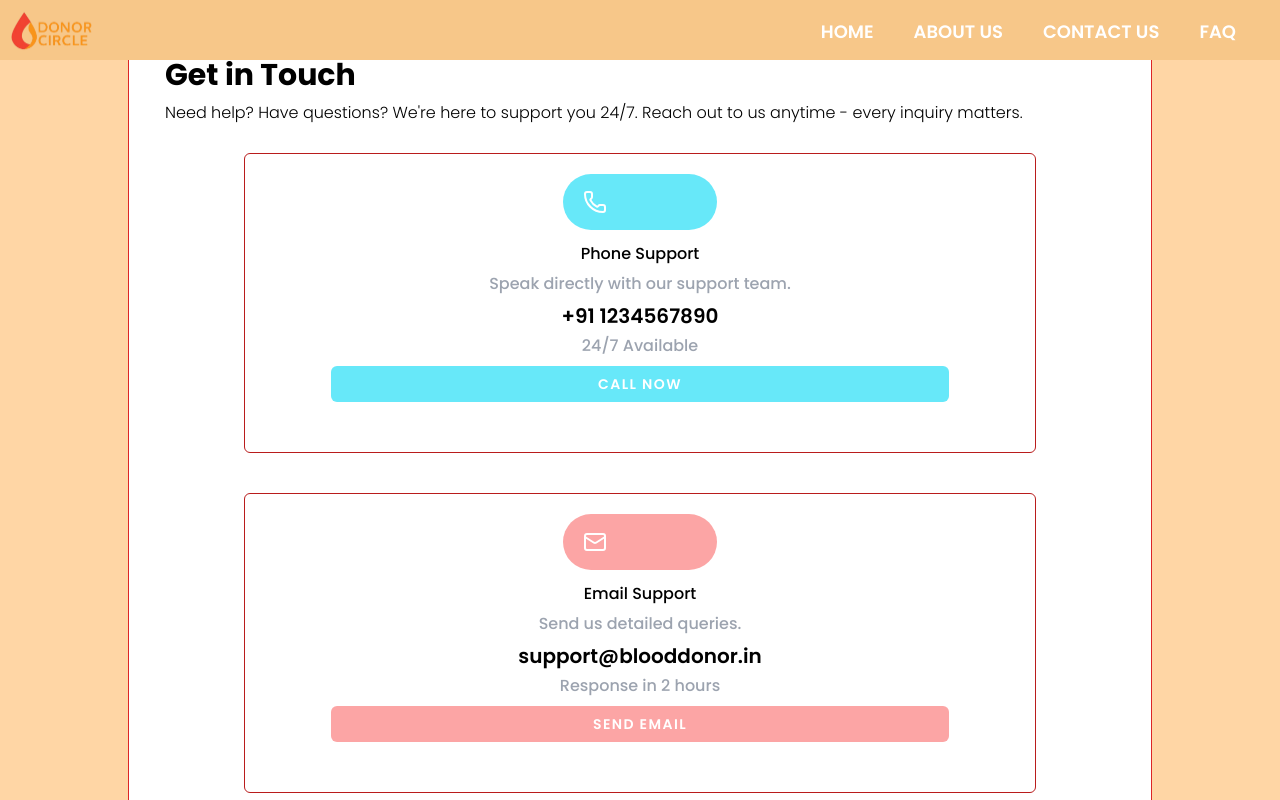
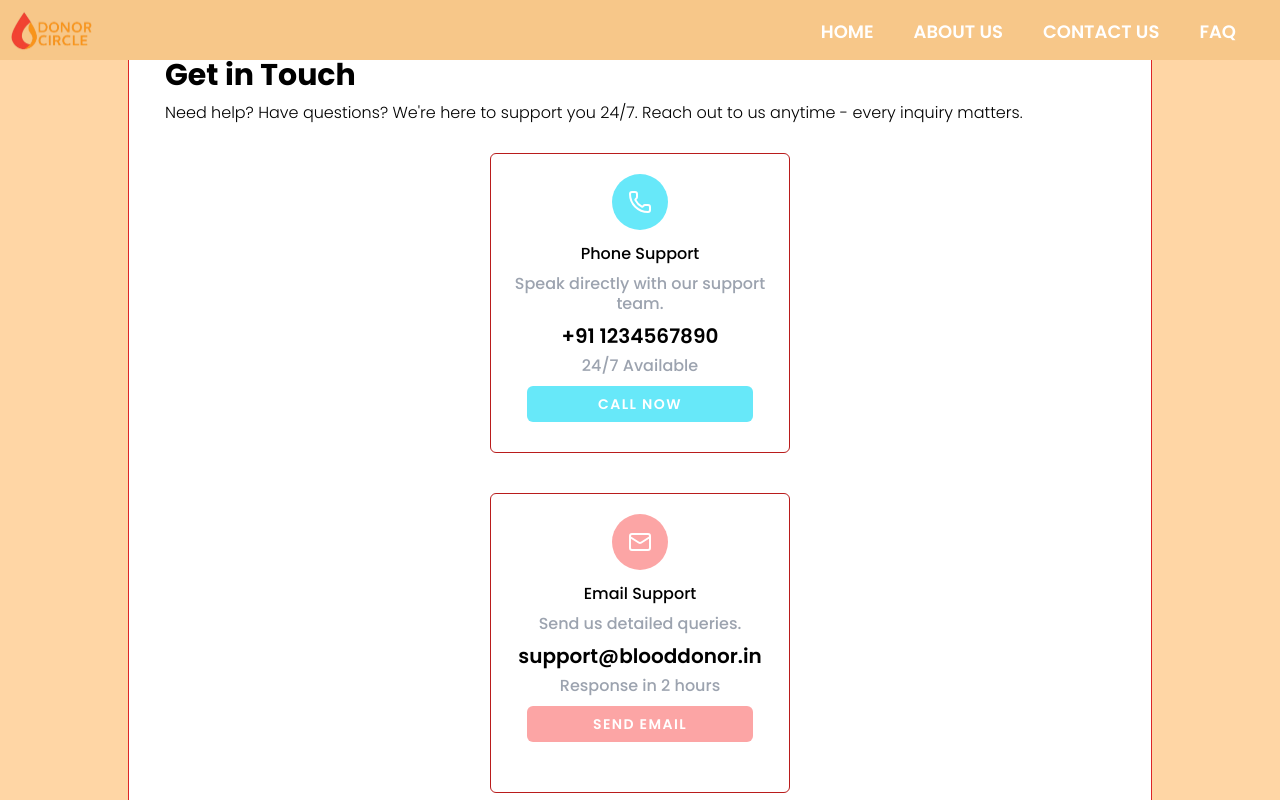
Before and after one commit to TanmayVidhate/DonorCircle_2, a React (Vite) app in the folder client/: page /contactus in a window 1280 px wide. Shown: the top 800 px of the page. Built offline with nearby package versions, Linux system fonts and the light colour scheme.

Commit message:
add md breakpoint

```diff
--- a/client/src/Components/ContactUSCard.jsx
+++ b/client/src/Components/ContactUSCard.jsx
@@ -5,10 +5,9 @@ function ContactUSCard({className,Icon,title,info,mobile,action,btntext,btnbgcol
 
     return (
         <>
-
-            <div className='border border-red-700 rounded-md text-center w-5/6 h-[300px] m-5 p-2 '>
+            <div className='border border-red-700 rounded-md text-center w-5/6 h-[300px] m-5 p-2  md:w-[300px]'>
                 <div className={`m-auto  rounded-full w-[20%] h-[20%] mt-3 relative ${className} sm:w-[20%] sm:h-[20%]`}>
-                    <p className='absolute left-4 top-4 text-white sm:left-5 sm:top-4 '><Icon/></p>
+                    <p className='absolute left-4 top-4 text-white sm:left-5 sm:top-4 md:left-4'><Icon/></p>
                 </div>
                 <div className='mt-3'>
                     <p>{title}</p>
```
